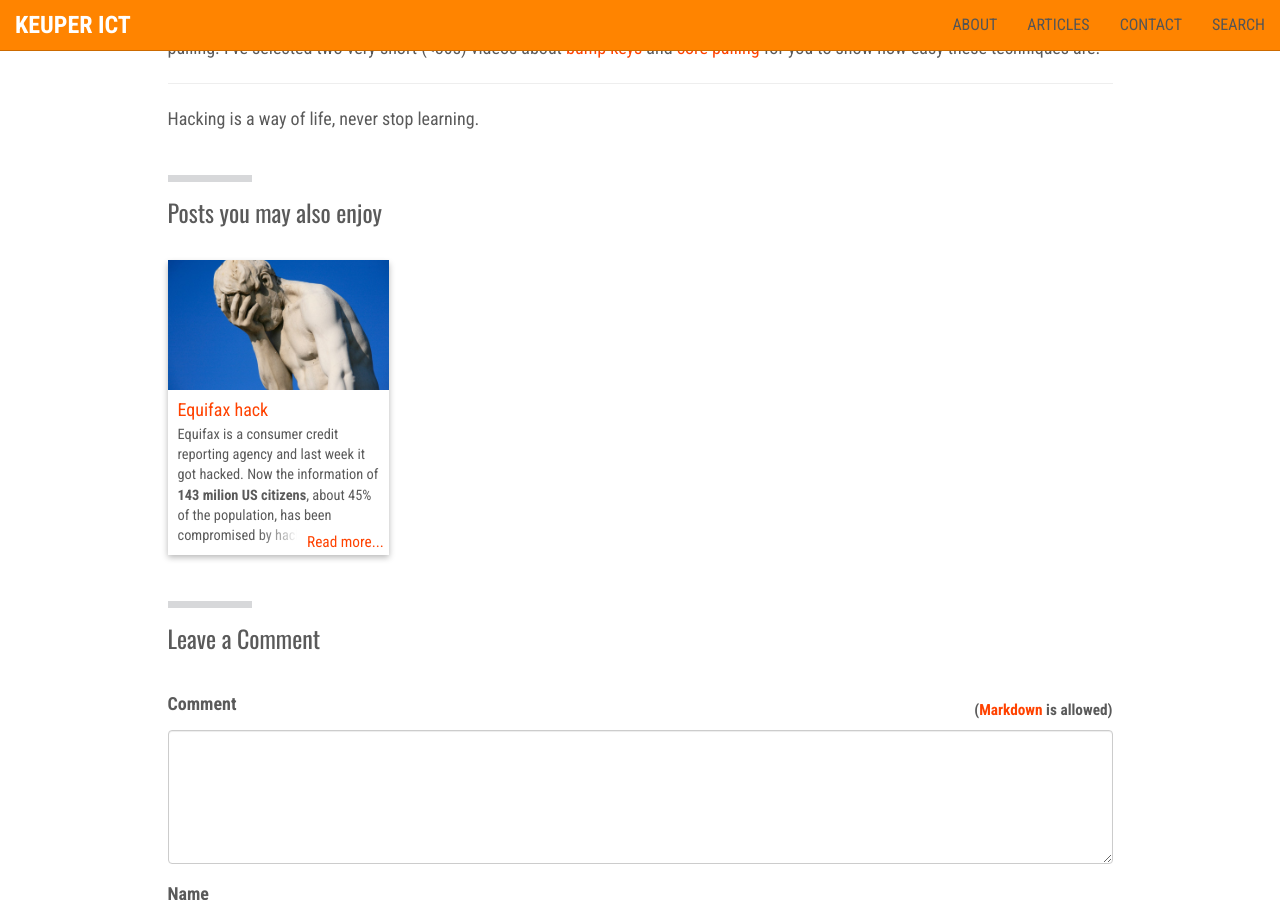
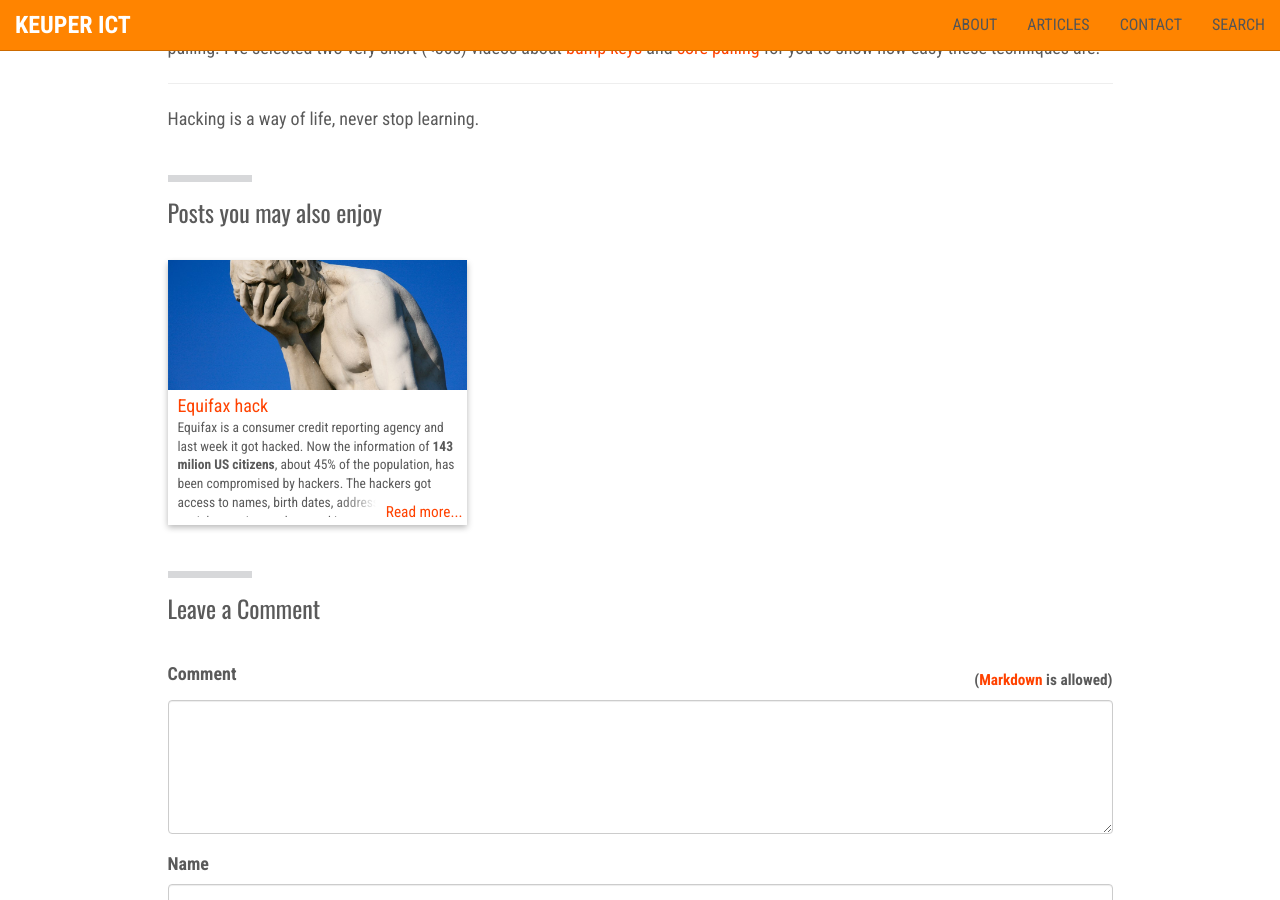
Before and after one commit to jkeuper/jkeuper.github.io, a Jekyll site: the page built from _posts/2017-09-13-lock-picking-in-practice.md, in a window 1280 px wide and 900 px high, scrolled down 1488 px. Built offline with Jekyll 4.4.1, drawn with Linux system fonts in a browser that asks for light colours; nearby versions of some CDN libraries.

Commit message:
Tweaked related posts for multi line titles.

```diff
--- a/_includes/related-posts.html
+++ b/_includes/related-posts.html
@@ -23,18 +23,22 @@
 </header>
 {%- assign related = related | slice: 0, maxRelated  -%}
 {%- for post in related -%}
-<div class="col-xs-6 col-sm-4 col-md-3" style="padding-left: 0px;">
-<div style="padding: 0px; height: 295px; overflow: hidden; box-shadow: 0px 0.15em 0.35em 0px rgba(0,0,0,0.285);">
+<div class="col-xs-6 col-sm-4 col-md-4" style="padding-left: 0px;">
+<div style="padding: 0px; height: 265px; overflow: hidden; box-shadow: 0px 0.15em 0.35em 0px rgba(0,0,0,0.285);">
 <a href="{{ post.url | prepend: site.baseurl }}">
 <span class="img" style="background-position: 50%; margin: 0px; height: 130px; display: block; background-image: url('{{ post.featured_image }}'); background-size: cover;"></span>
-<div style="margin: 5px 10px 0px 10px;">{{ post.title }}</div>
 </a>
-<div style="height:122px; overflow: hidden; margin: 0px 10px 0px 10px; font-size: 80%; line-height: 140%">
+
+<div style="height:122px; overflow: hidden; margin: 5px 10px 0px 10px; ">
+<div style="margin: 0px; line-height: 125%"> <a href="{{ post.url | prepend: site.baseurl }}"> {{ post.title }} </a> </div>
+<div style="font-size: 75%; line-height: 140%">
 {{ post.excerpt | remove_first: '<p>' | remove_last: '</p>' }}
 </div>
-<div style="float: right; background: linear-gradient(90deg, rgba(255,255,255,0) 0px, rgba(255,255,255,0.5) 25px, rgb(255,255,255) 40px); padding-right: 5px; padding-left: 50px; position: relative; z-index:100; margin-top: -1.2em;"><small>
-<a style="padding-top: 0px" href="{{ post.url | prepend: site.baseurl }}">Read more...</a>
-</small></div>
+</div>
+
+<div style="float: right; background: linear-gradient(90deg, rgba(255,255,255,0) 0px, rgba(255,255,255,0.5) 25px, rgb(255,255,255) 40px); padding-right: 5px; padding-left: 50px; position: relative; z-index:100; margin-top: -1.2em;">
+<small> <a style="padding-top: 0px" href="{{ post.url | prepend: site.baseurl }}">Read more...</a></small>
+</div>
 </div>
 </div>
 {%- endfor -%}
```
